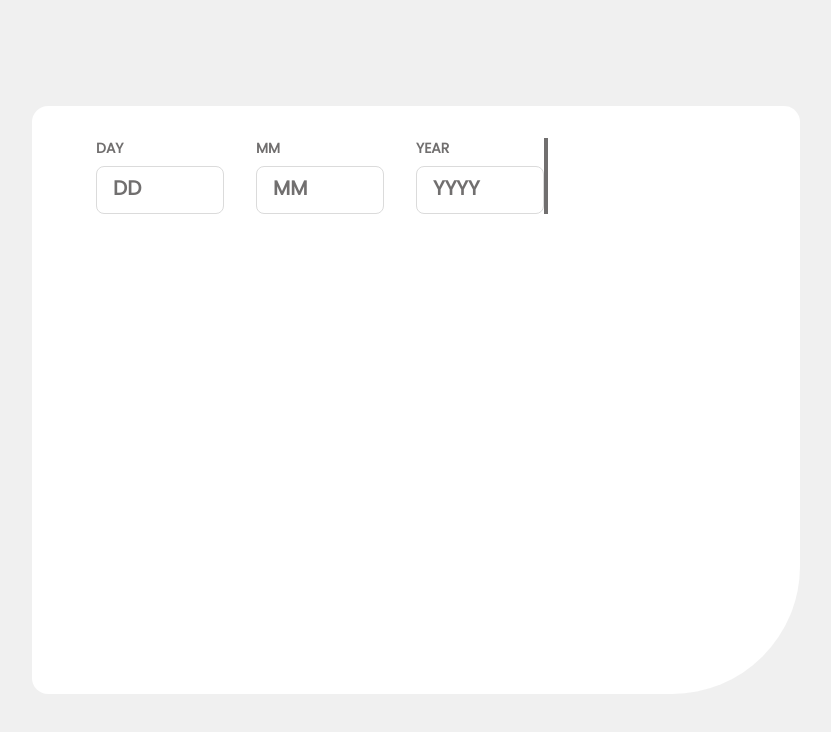
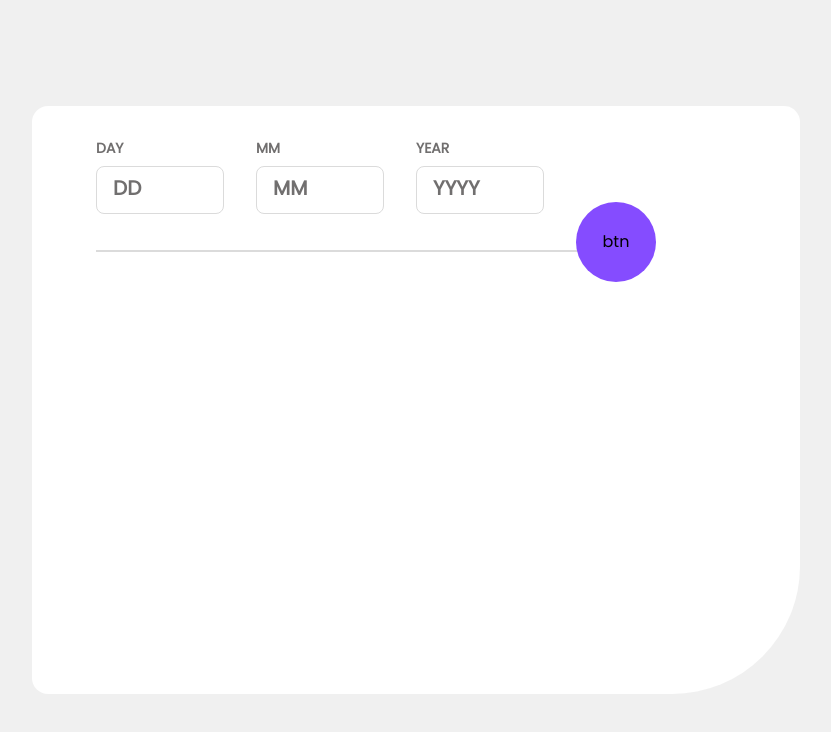
Before and after one commit to Dimas-oktavian17/Caculator-age, a website built with Vite: page index.html in a window 1280 px wide. Shown: the whole page, without its empty margins (224-1055 px from the left). Built offline with nearby package versions, Linux system fonts and the light colour scheme.

Commit message:
Create UI, and setup

```diff
--- a/index.html
+++ b/index.html
@@ -20,9 +20,11 @@
   <!-- wrapper -->
   <main class="container h-screen flex flex-col justify-center items-center">
     <div
-      class="flex flex-col justify-start items-start bg-White-neutral w-[100%] h-[80%] rounded-t-2xl rounded-bl-2xl rounded-br-[8rem]">
+      class="flex relative flex-col justify-start items-start bg-White-neutral w-[100%] h-[80%] rounded-t-2xl rounded-bl-2xl rounded-br-[8rem]">
       <!-- form wrapper -->
-      <form class="relative flex flex-row pt-8 pl-8">
+      <form class="flex pt-8 pl-8">
+        <!-- wrapper input -->
+        <div class="flex flex-row">
           <!-- box input day -->
           <div class="flex flex-col justify-start items-start pl-8">
             <label for="day" class="pb-2 text-sm text-Smokey-grey-neutral font-extrabold">DAY</label>
@@ -43,11 +45,19 @@
             <input type="number" name="year" placeholder="YYYY" required
               class="border-Light-grey-neutral rounded-lg border border-solid placeholder:text-Smokey-grey-neutral placeholder:font-black w-32 h-12 placeholder:text-xl placeholder:pl-4">
           </div>
+        </div>
+
         <!-- submit -->
-        <div class="flex border-2 border-Smokey-grey-neutral flex-row items-end justify-end">
-
+        <div class="pl-8  mt-16 flex flex-col justify-center self-center">
+          <button class="z-[999] rounded-full w-20 h-20 bg-Purple-primary">btn</button>
         </div>
       </form>
+      <!-- result -->
+      <div
+        class=" absolute top-36 ml-16  flex flex-col items-start justify-center w-[70%]  border-t-2 border-t-Light-grey-neutral">
+        <!-- box input year -->
+        <div class="flex"></div>
+      </div>
     </div>
   </main>
 
```
Also changed, not shown: src/css/output.css. Lines whose indentation alone changed are shown as unchanged.
